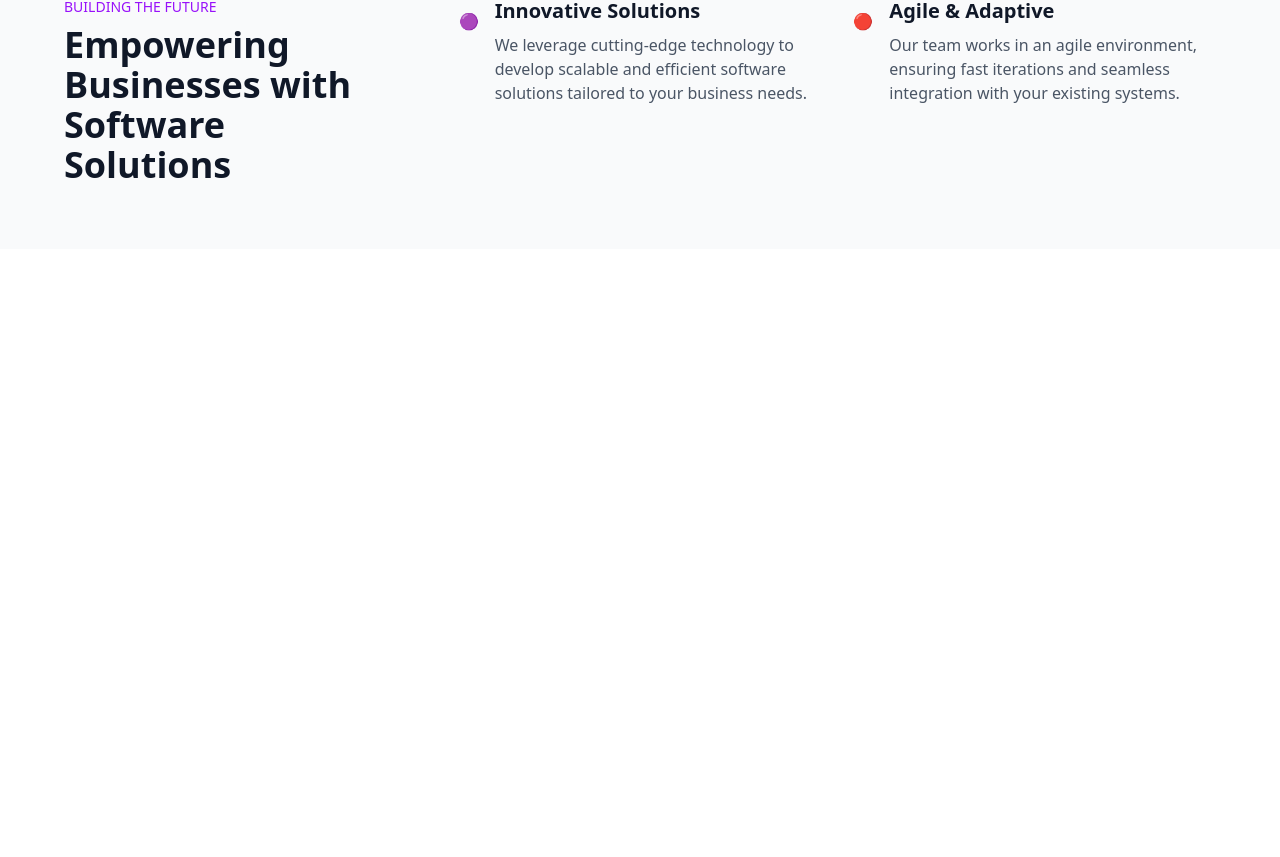
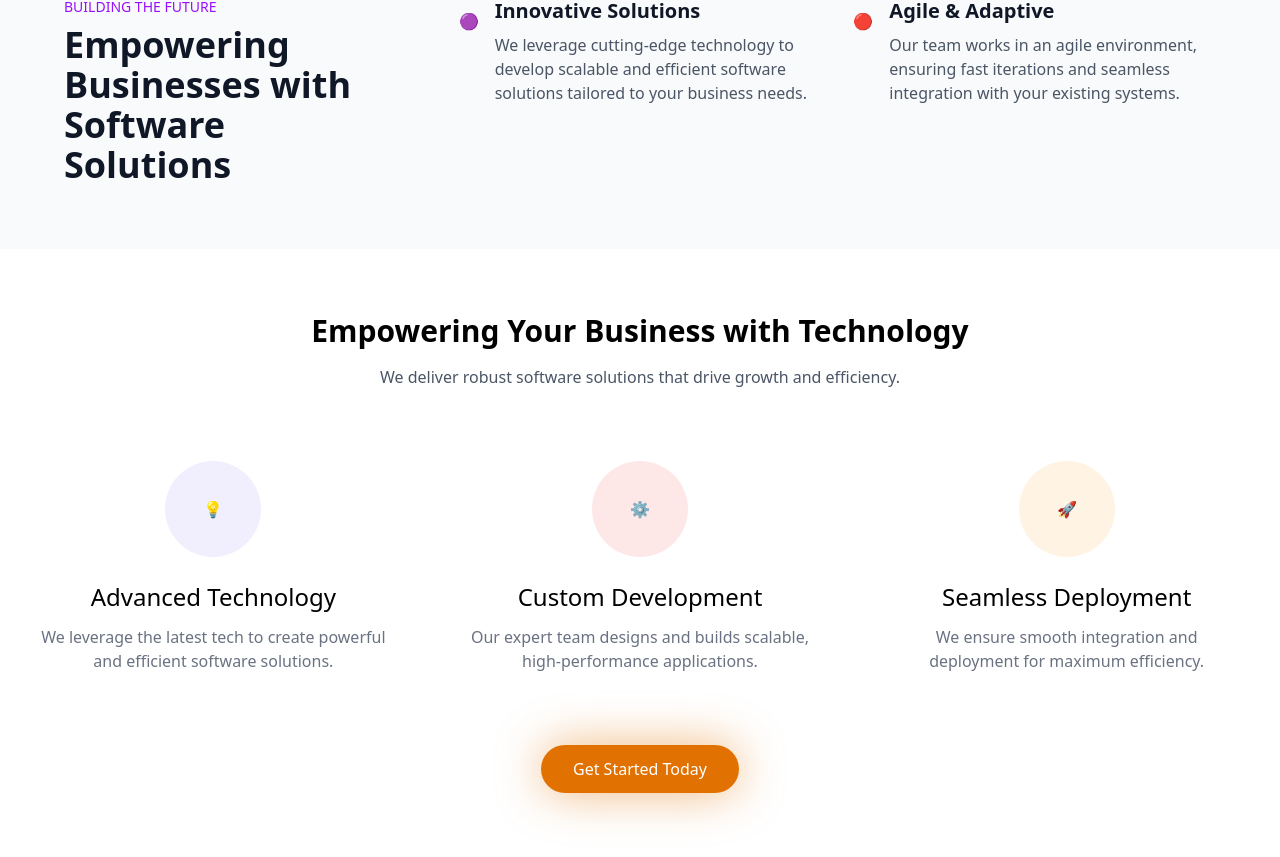
Before and after one commit to ZekariyasT/FNET-solutions, a React (Vite) app: page / in a window 1280 px wide. Shown: the part 1054-1911 px from the top of the page. Before the commit the page ends 1303 px from the top, so only its background shows below. Built offline with nearby package versions, Linux system fonts and the light colour scheme.

Commit message:
add features

```diff
--- a/src/App.jsx
+++ b/src/App.jsx
@@ -1,5 +1,6 @@
 import "./App.css";
 import CompanyLogo from "./components/CompanyLogo";
+import FeaturesSection from "./components/FeaturesSection";
 import Hero from "./components/Hero";
 import Navbar from "./components/Navbar";
 import PurposeSection from "./components/PurposeSection";
@@ -13,6 +14,7 @@ function App() {
         <Hero />
         <CompanyLogo />
         <PurposeSection />
+        <FeaturesSection />
       </div>
     </main>
   );
```
